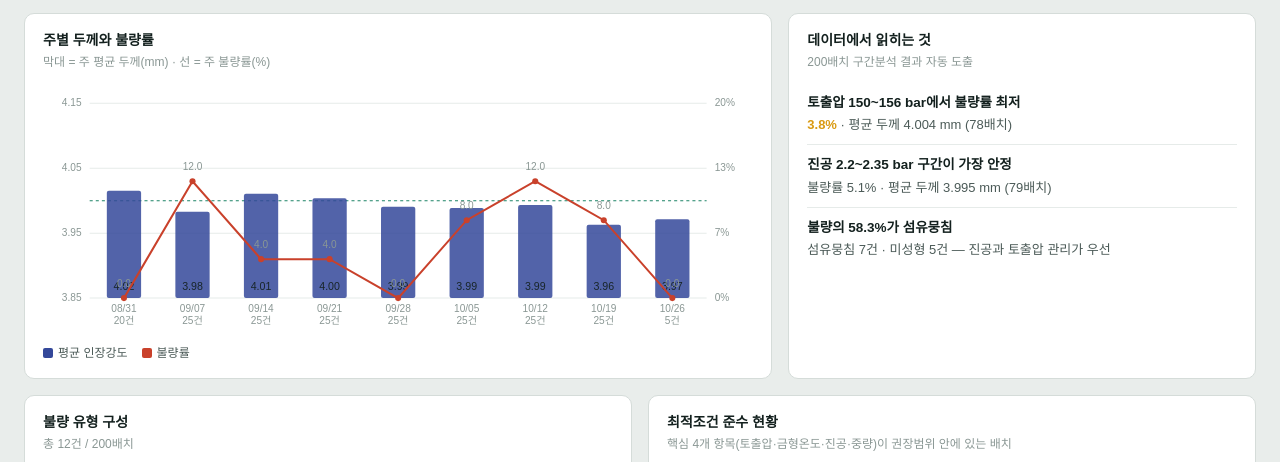
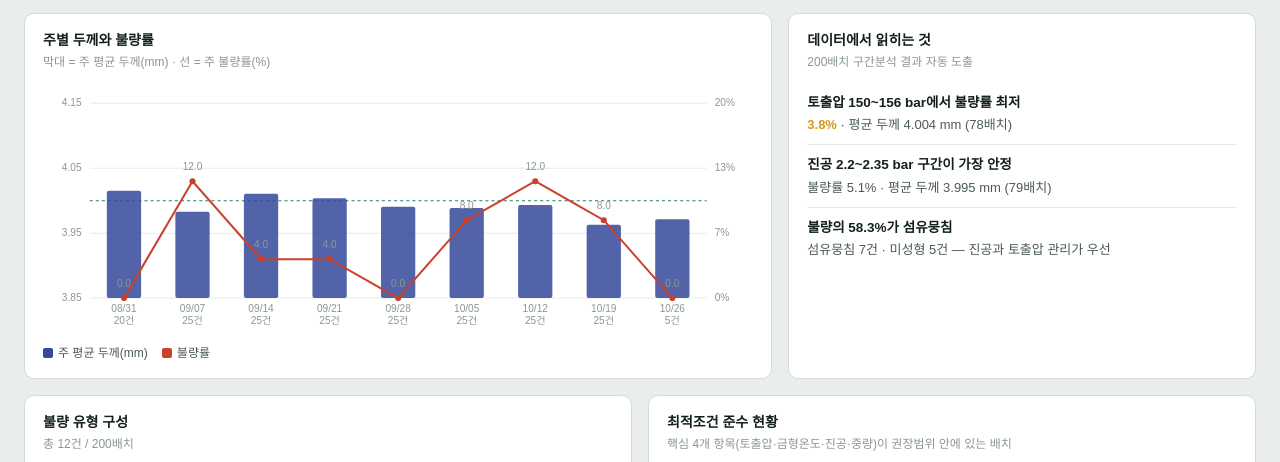
Before and after one commit to hwangyunchul/freeflow, a plain HTML site: page index.html in a window 1280 px wide. Shown: the part 306-768 px from the top of the page. Drawn offline with Linux system fonts and the light colour scheme; a web font is replaced by a local one.

Commit message:
주별 차트 범례·라벨 정리

```diff
--- a/index.html
+++ b/index.html
@@ -123,7 +123,7 @@
       <h2>주별 두께와 불량률</h2>
       <p class="sub">막대 = 주 평균 두께(mm) · 선 = 주 불량률(%)</p>
       <svg id="c-week" viewBox="0 0 700 250" role="img" aria-label="주별 평균 두께와 불량률"></svg>
-      <div class="legend"><span><i style="background:#34489A"></i>평균 인장강도</span><span><i style="background:#C9412B"></i>불량률</span></div>
+      <div class="legend"><span><i style="background:#34489A"></i>주 평균 두께(mm)</span><span><i style="background:#C9412B"></i>불량률</span></div>
     </div>
     <div class="card">
       <h2>데이터에서 읽히는 것</h2>
@@ -265,7 +265,7 @@ function binsOf(key,edges){const out=[];for(let i=0;i<edges.length-1;i++){const
  s+=`<line x1="${mL}" x2="${W-mR}" y1="${Y(4)}" y2="${Y(4)}" stroke="#1E8467" stroke-dasharray="3 3"/>`;
  const bw=(W-mL-mR)/D.length*0.5;
  D.forEach((x,i)=>{s+=`<rect x="${X(i)-bw/2}" y="${Y(x.m)}" width="${bw}" height="${H-mB-Y(x.m)}" fill="#34489A" opacity=".85" rx="2"/>`;
-  s+=`<text class="vlab" x="${X(i)}" y="${H-mB-8}" text-anchor="middle" fill="#FFFFFF" opacity=".92">${f2(x.m)}</text>`;
+  s+=``;
   s+=`<text class="axis" x="${X(i)}" y="${H-mB+14}" text-anchor="middle">${x.k.slice(5).replace("-","/")}</text>`;
   s+=`<text class="axis" x="${X(i)}" y="${H-mB+26}" text-anchor="middle" fill="#A9B4B1">${x.n}건</text>`;});
  s+=`<polyline points="${D.map((x,i)=>`${X(i)},${YR(x.d)}`).join(" ")}" fill="none" stroke="#C9412B" stroke-width="2"/>`;
```
